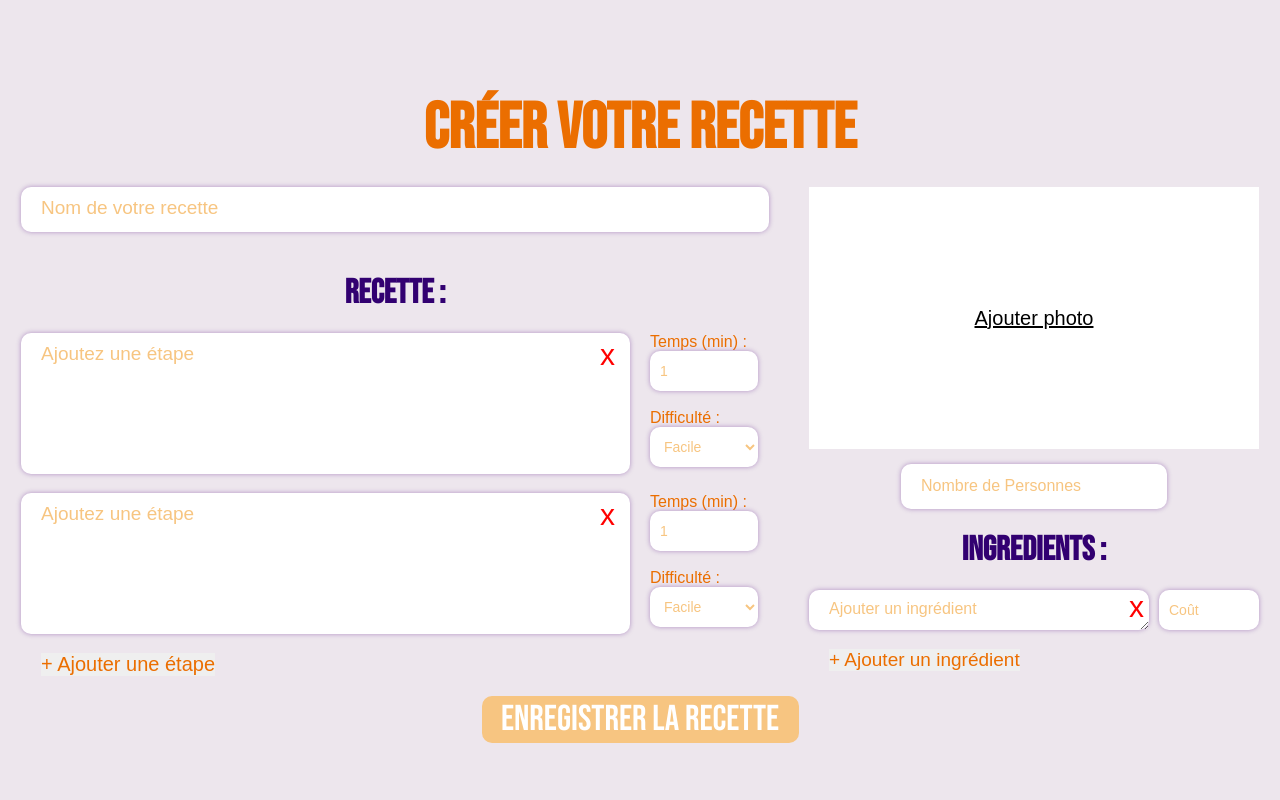
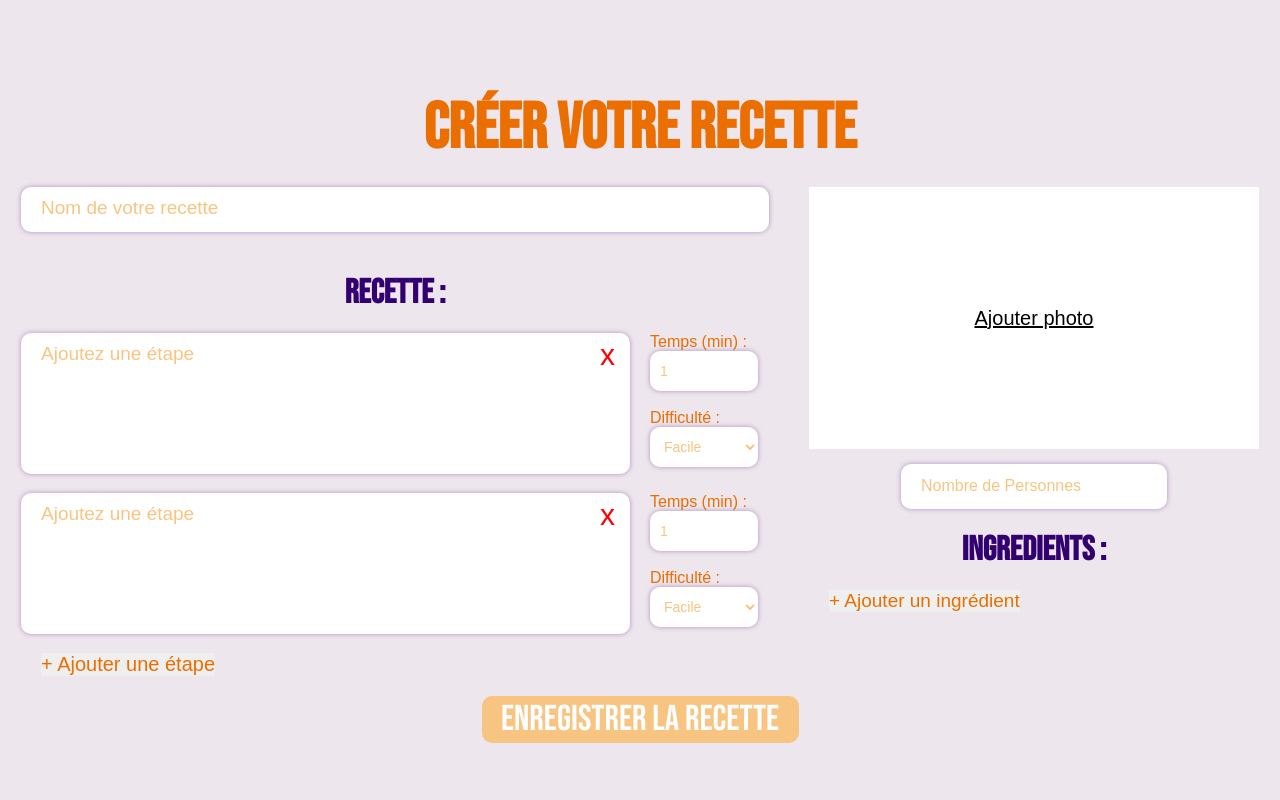
Before and after one commit to Chimisu75/RecipeConfigurator, a React (Vite) app in the folder RecipeConfigurator/: page / in a window 1280 px wide. Shown: the top 800 px of the page. Built offline with nearby package versions, Linux system fonts and the light colour scheme; a web font is replaced by a local one.

Commit message:
ajout intéractivité ingrédient

```diff
--- a/RecipeConfigurator/src/App.jsx
+++ b/RecipeConfigurator/src/App.jsx
@@ -7,8 +7,16 @@ import RecipeNbPeople from "./components/RecipeNbPeople";
 import RecipeAjoutEtapes from "./components/RecipeAjoutEtapes";
 import RecipeAjoutIngredients from "./components/RecipeAjoutIngredients";
 import "./index.css";
+import { useState } from "react";
 
 function App() {
+  const [ingredients, setIngredients] = useState([]);
+
+  const handleAddIngredient = () => {
+    const newIngredient = { id: ingredients.length + 1, name: "" };
+    setIngredients([...ingredients, newIngredient]);
+  };
+
   return (
     <>
     <article className="article1">
@@ -25,8 +33,12 @@ function App() {
       <RecipePhoto />
       <RecipeNbPeople />
       <h2 className="recipe-subtitle">INGREDIENTS : </h2>
-      <RecipeIngredient />
-      <RecipeAjoutIngredients />
+      {ingredients.map((ingredient, index) => (
+  <RecipeIngredient key={index} ingredient={ingredient} />
+))}
+      <div className="recipe-btn">
+            <button className="recipe-btn-ingredient" type="button" onClick={handleAddIngredient}> + Ajouter un ingrédient</button>
+      </div>
     </section>
   </div>
   <RecipeSubmitBtn />
```
